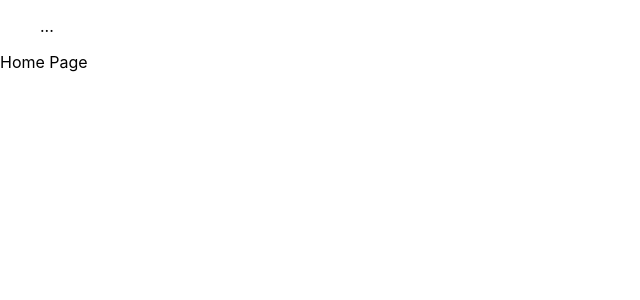
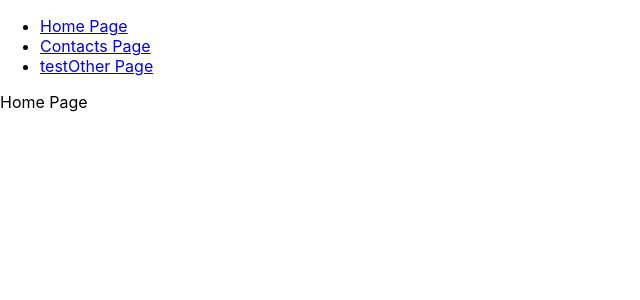
Before and after one commit to lluissuros/goldenspear-react-contacts-app, a React (Create React App) app: page / in a window 1280 px wide. Shown: the top 300 px of the page, without its empty margins (0-640 px from the left). Built offline with nearby package versions, Linux system fonts and the light colour scheme.

Commit message:
add some Links to test routes

```diff
--- a/src/App.js
+++ b/src/App.js
@@ -1,5 +1,5 @@
 import React from "react";
-import { BrowserRouter as Router, Route } from "react-router-dom";
+import { BrowserRouter as Router, Route, Link } from "react-router-dom";
 import PrivateRoute from "./PrivateRoute";
 import Home from "./pages/Home";
 import Contacts from "./pages/Contacts";
@@ -10,7 +10,17 @@ function App(props) {
     <AuthContext.Provider value={false}>
       <Router>
         <div>
-          <ul>...</ul>
+          <ul>
+            <li>
+              <Link to="/">Home Page</Link>
+            </li>
+            <li>
+              <Link to="/contacts">Contacts Page</Link>
+            </li>
+            <li>
+              <Link to="/testOther">testOther Page</Link>
+            </li>
+          </ul>
           <Route exact path="/" component={Home} />
           <PrivateRoute path="/contacts" component={Contacts} />
         </div>
```
